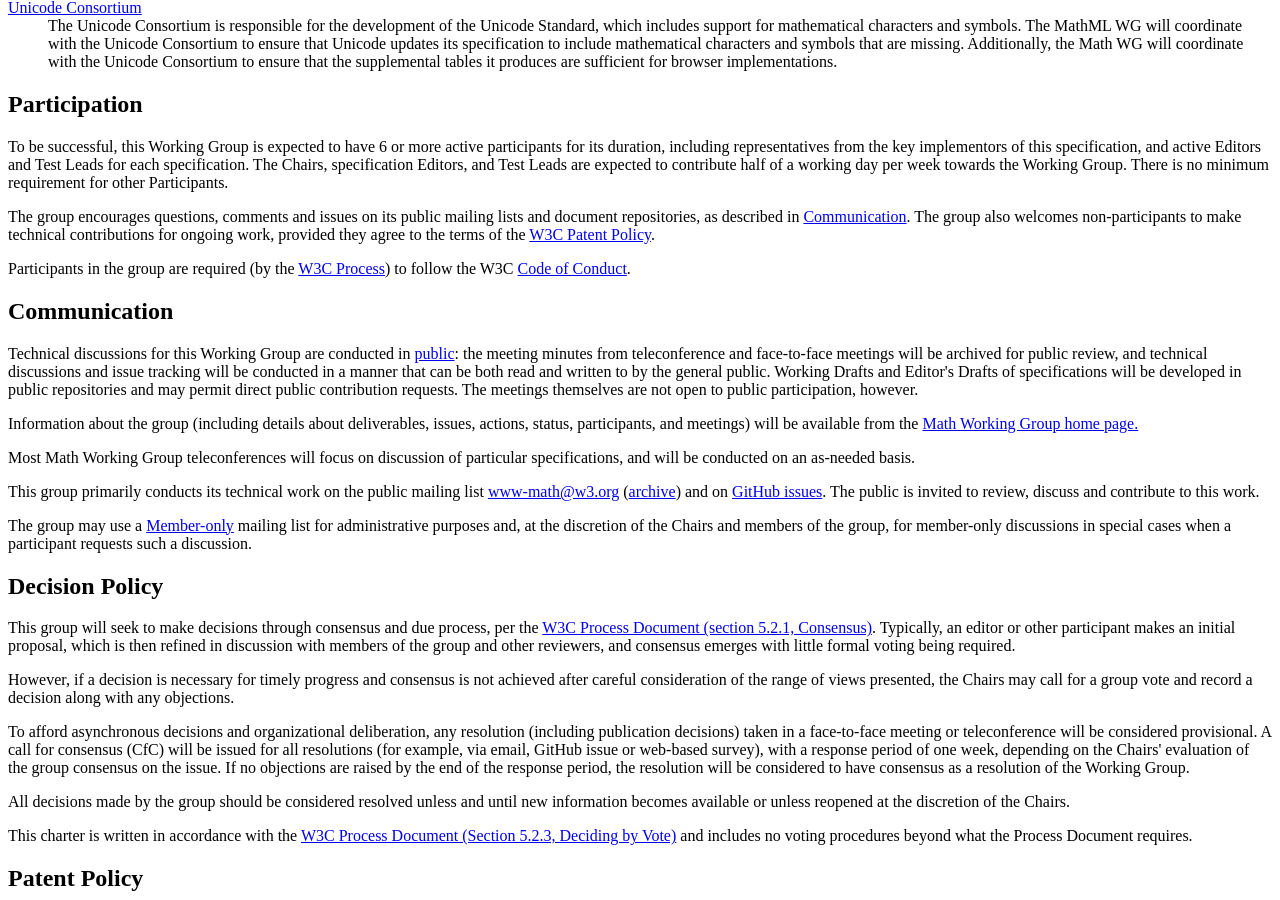
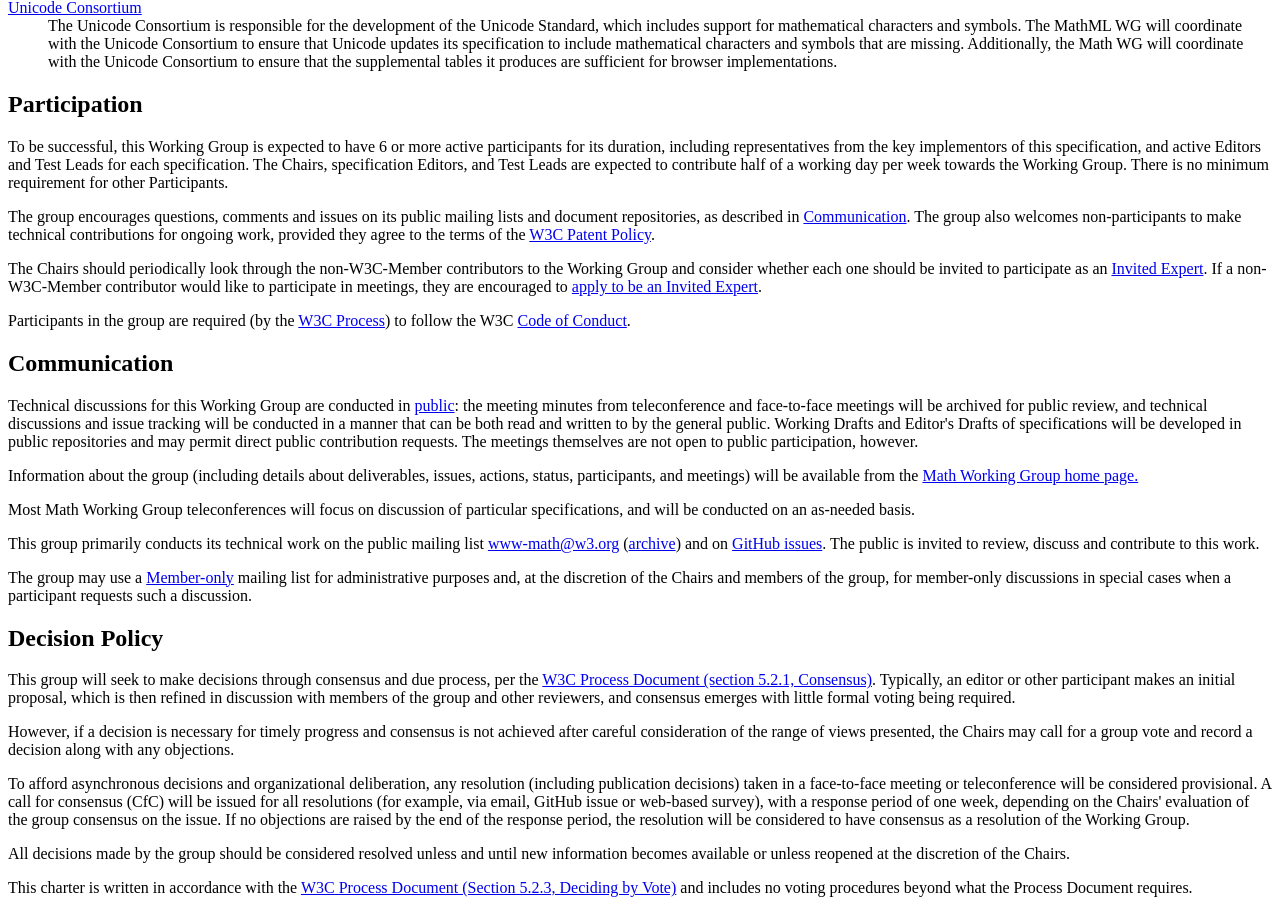
Before and after one commit to w3c/mathml-docs, a Jekyll site: the page charter-2026.html, which Jekyll copies as it is, in a window 1280 px wide and 900 px high, scrolled down 5001 px. Built offline with Jekyll 4.4.1, drawn with Linux system fonts in a browser that asks for light colours; a script that is not in the unit is left out.

Commit message:
Added boilerplate from the latest charter template The latest templates has a new paragraph in the Participation section. This responds to [tilt-private issue 272](https://github.com/w3c/tilt-private/issues/272#issuecomment-4630163603).

```diff
--- a/charter-2026.html
+++ b/charter-2026.html
@@ -522,6 +522,9 @@ and continue to improve the accessibility of MathML content.
           The group encourages questions, comments and issues on its public mailing lists and document repositories, as described in <a href="#communication">Communication</a>.
           The group also welcomes non-participants to make technical contributions for ongoing work, provided they agree to the terms of the <a href="https://www.w3.org/policies/patent-policy/">W3C Patent Policy</a>.
         </p>
+        <p>
+          The Chairs should periodically look through the non-W3C-Member contributors to the Working Group and consider whether each one should be invited to participate as an <a href="https://www.w3.org/invited-experts/">Invited Expert</a>. If a non-W3C-Member contributor would like to participate in meetings, they are encouraged to <a href="https://www.w3.org/groups/wg/math/instructions/">apply to be an Invited Expert</a>.
+        </p>
         <p>Participants in the group are required (by the <a href="https://www.w3.org/policies/process/#ParticipationCriteria">W3C Process</a>) to follow the
           W3C <a href="https://www.w3.org/policies/code-of-conduct/">Code of Conduct</a>.</p>
       </section>
```
